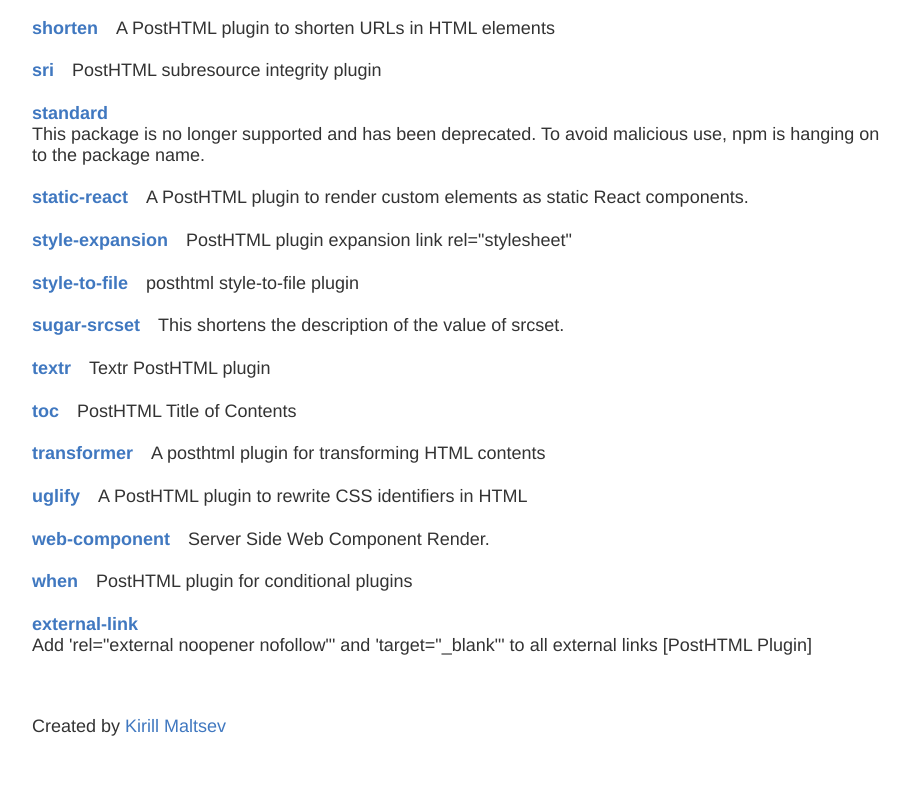
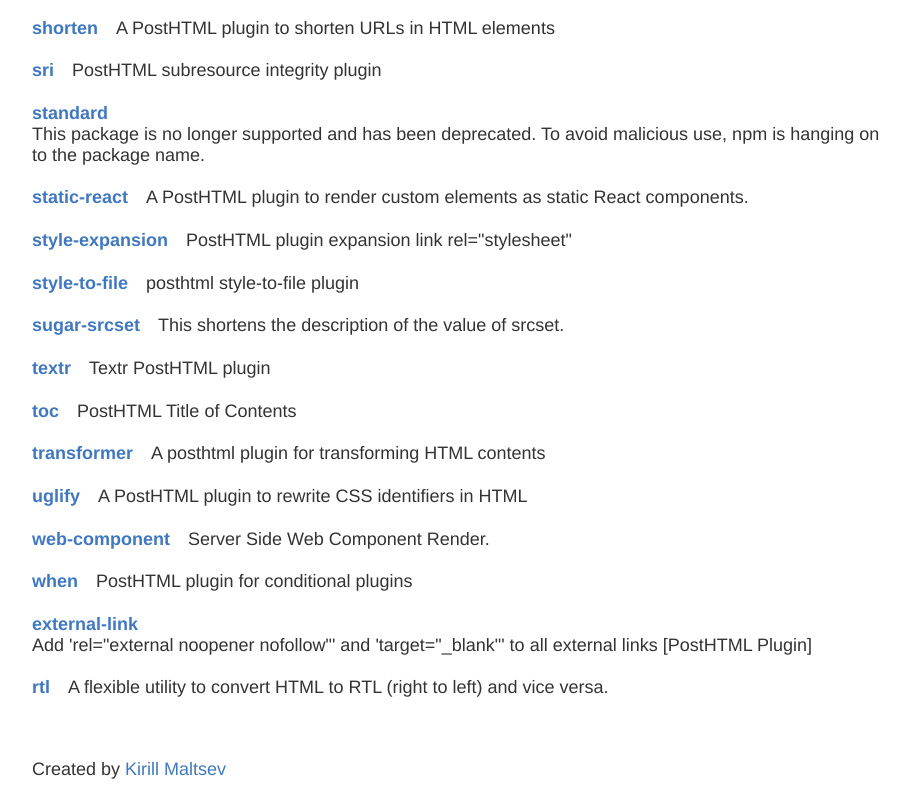
Before and after one commit to posthtml/posthtml-plugins, a website: page index.html in a window 1280 px wide. Shown: the part 2866-3666 px from the top of the page, without its empty margins (178-1088 px from the left). Before the commit the page ends 3623 px from the top, so only its background shows below. Drawn offline with Linux system fonts and the light colour scheme.

Commit message:
Re-build index

```diff
--- a/index.html
+++ b/index.html
@@ -286,7 +286,7 @@
                 </li>
                 <li class="Plugin_wrapper">
                     <span class="Plugin_name">
-                        <a href="https://github.com/simonlc/posthtml-minify-classnames" class="Plugin_link base_link">minify-classnames</a>
+                        <a href="https://github.com/posthtml/posthtml-minify-classnames" class="Plugin_link base_link">minify-classnames</a>
                     </span>
                     <span class="Plugin_description">PostHTML plugin for minifying classnames</span>
                 </li>
@@ -494,6 +494,12 @@
                     </span>
                     <span class="Plugin_description">Add &#39;rel&#x3D;&quot;external noopener nofollow&quot;&#39; and &#39;target&#x3D;&quot;_blank&quot;&#39; to all external links [PostHTML Plugin]</span>
                 </li>
+                <li class="Plugin_wrapper">
+                    <span class="Plugin_name">
+                        <a href="https://github.com/ahmed3hamdan/posthtml-rtl" class="Plugin_link base_link">rtl</a>
+                    </span>
+                    <span class="Plugin_description">A flexible utility to convert HTML to RTL (right to left) and vice versa.</span>
+                </li>
             </ul>
         </section>
 
```
